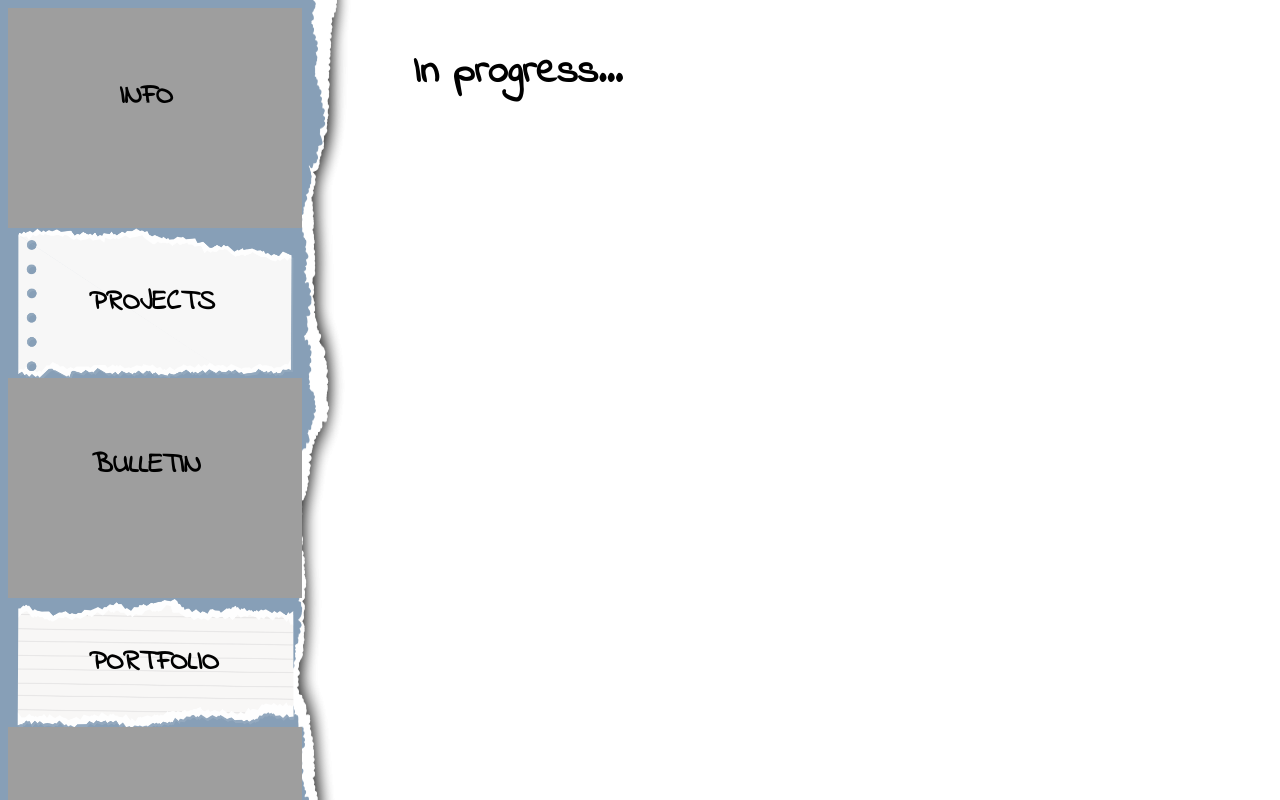
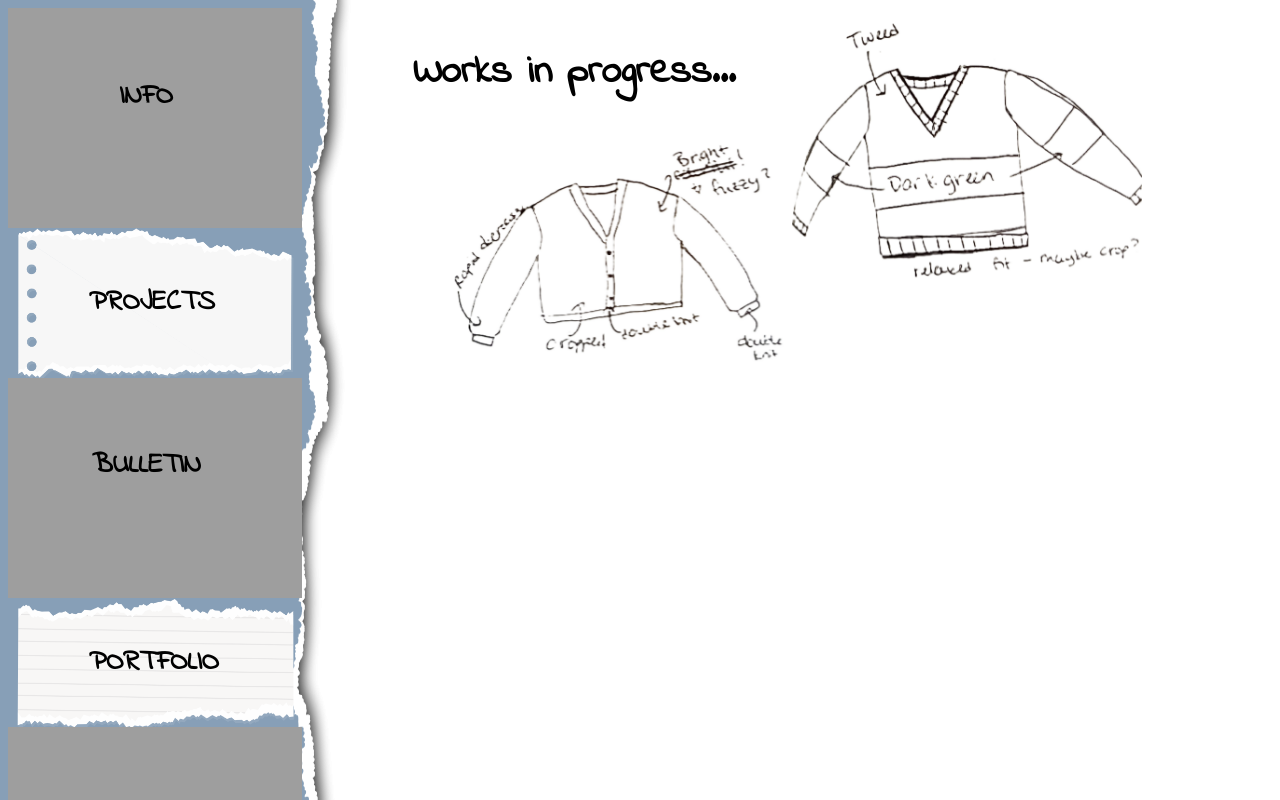
Before and after one commit to bkhowell/bkhowell.github.io, a plain HTML site: page doodles.html in a window 1280 px wide. Drawn offline with Linux system fonts and the light colour scheme.

Commit message:
adding WIPs

```diff
--- a/doodles.html
+++ b/doodles.html
@@ -9,7 +9,9 @@
         <iframe  src="left.html" title="Menu" frameborder="no" class="menu" scrolling="no" seamless="seamless">
         </iframe>
         <div class="projects-container">
-            <h2>In progress...</h2>
+            <h2>Works in progress...</h2>
+            <img class="bulletin-img" src="images/IMG_2863.jpeg" style="float: right; mix-blend-mode: multiply;";>
+            <img class="bulletin-img" src="images/IMG_2864.jpeg" style="float: right; mix-blend-mode: multiply;">
         </div>
     </body>
 </html>
```
Also changed, not shown: images/IMG_2863.jpeg (added), images/IMG_2864.jpeg (added).
